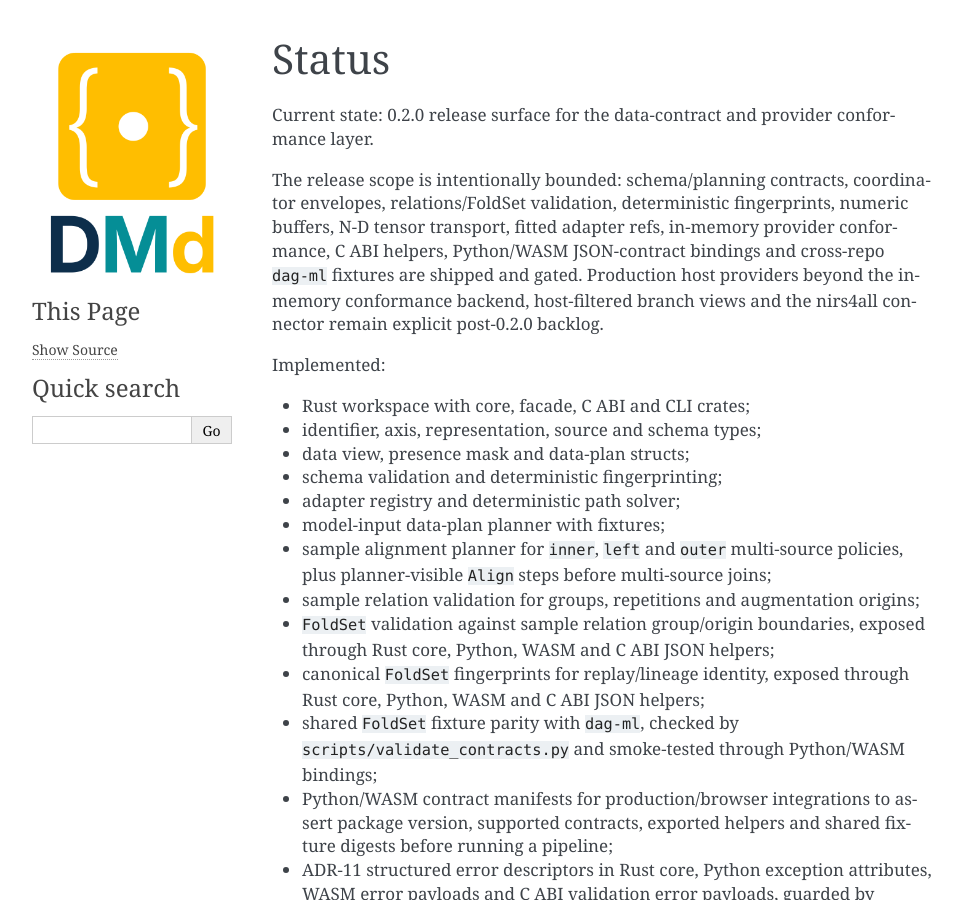
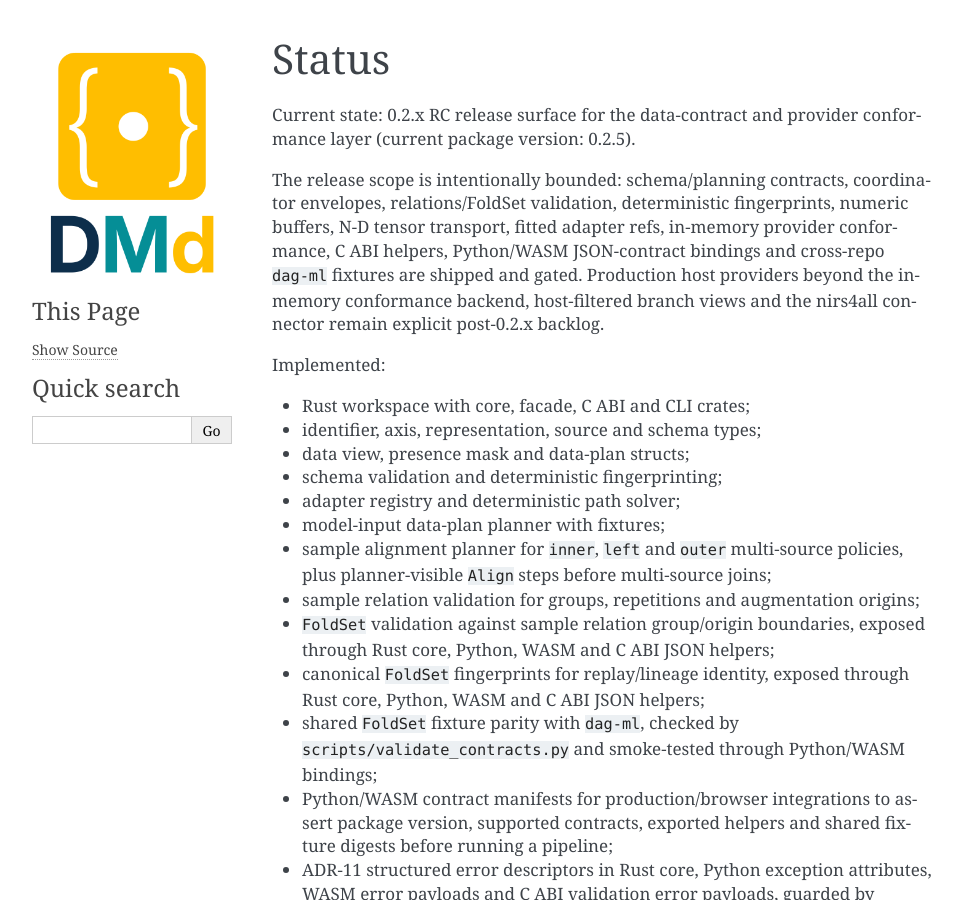
Before and after one commit to GBeurier/dag-ml-data, a Sphinx documentation site: the page built from docs/STATUS.md, in a window 1280 px wide and 900 px high. Shown: the whole window, without its empty margins (148-1110 px from the left). Built offline with Sphinx 7.4.7, drawn with Linux system fonts in a browser that asks for light colours; some of the changed text lies outside the part shown.

Commit message:
docs(release): align rc release docs

```diff
--- a/docs/STATUS.md
+++ b/docs/STATUS.md
@@ -1,7 +1,7 @@
 # Status
 
-Current state: 0.2.0 release surface for the data-contract and provider
-conformance layer.
+Current state: 0.2.x RC release surface for the data-contract and provider
+conformance layer (current package version: 0.2.5).
 
 The release scope is intentionally bounded: schema/planning contracts,
 coordinator envelopes, relations/FoldSet validation, deterministic fingerprints,
@@ -9,7 +9,7 @@ numeric buffers, N-D tensor transport, fitted adapter refs, in-memory provider
 conformance, C ABI helpers, Python/WASM JSON-contract bindings and cross-repo
 `dag-ml` fixtures are shipped and gated. Production host providers beyond the
 in-memory conformance backend, host-filtered branch views and the nirs4all
-connector remain explicit post-0.2.0 backlog.
+connector remain explicit post-0.2.x backlog.
 
 Implemented:
 
@@ -366,7 +366,7 @@ Implemented:
   Cross-repo `conformance_pack.v1.json` / `validate_contracts.py` lockstep
   wiring with `dag-ml` is the next `DMD-001` slice.
 
-Post-0.2.0 backlog:
+Post-0.2.x backlog:
 
 - production provider arenas for fused feature exports (the borrowed N-D tensor
   transport is now implemented; fused-feature exports remain in-memory-only);
@@ -378,7 +378,7 @@ Post-0.2.0 backlog:
   speculative `expected_signal_type` request field added);
 - nirs4all connector (descoped — owned by `nirs4all-io`, see ADR-0001).
 
-Next recommended post-0.2.0 task:
+Next recommended post-0.2.x task:
 
 Write the honest host-adapter backlog in `dag-ml/docs/HOST_ADAPTER_BACKLOG.md`:
 process-adapter JSONL pattern is the only stable wire protocol for
```
Also changed, not shown: README.md (+3 -3 lines), docs/AGGREGATION_INTEROP.md (+3 -3 lines), docs/PERFORMANCE.md (+2 -2 lines), docs/ROADMAP.md (+3 -3 lines), docs/SUPPORTED.md (+6 -5 lines), crates/dag-ml-data-capi/bindings/python/README.md.
